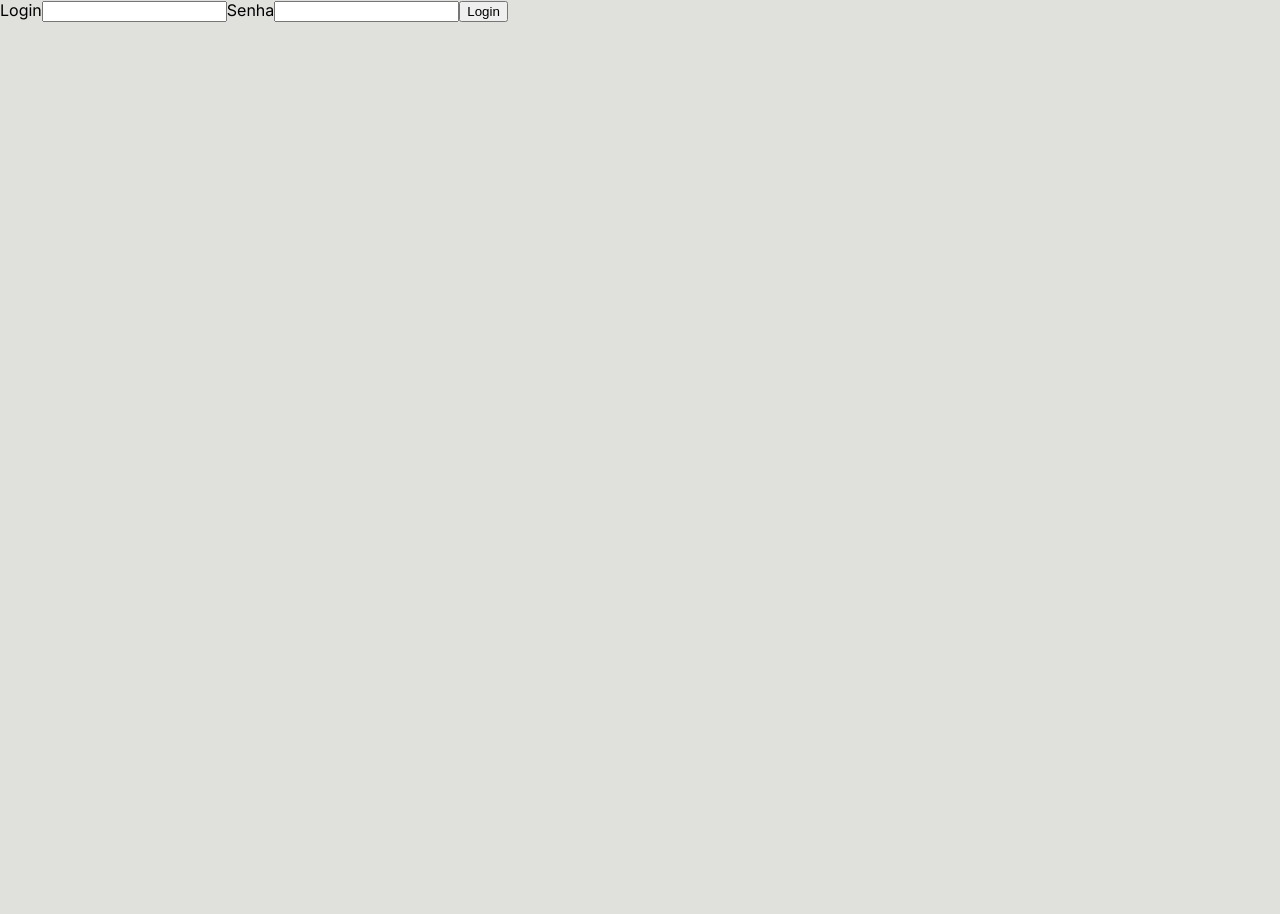
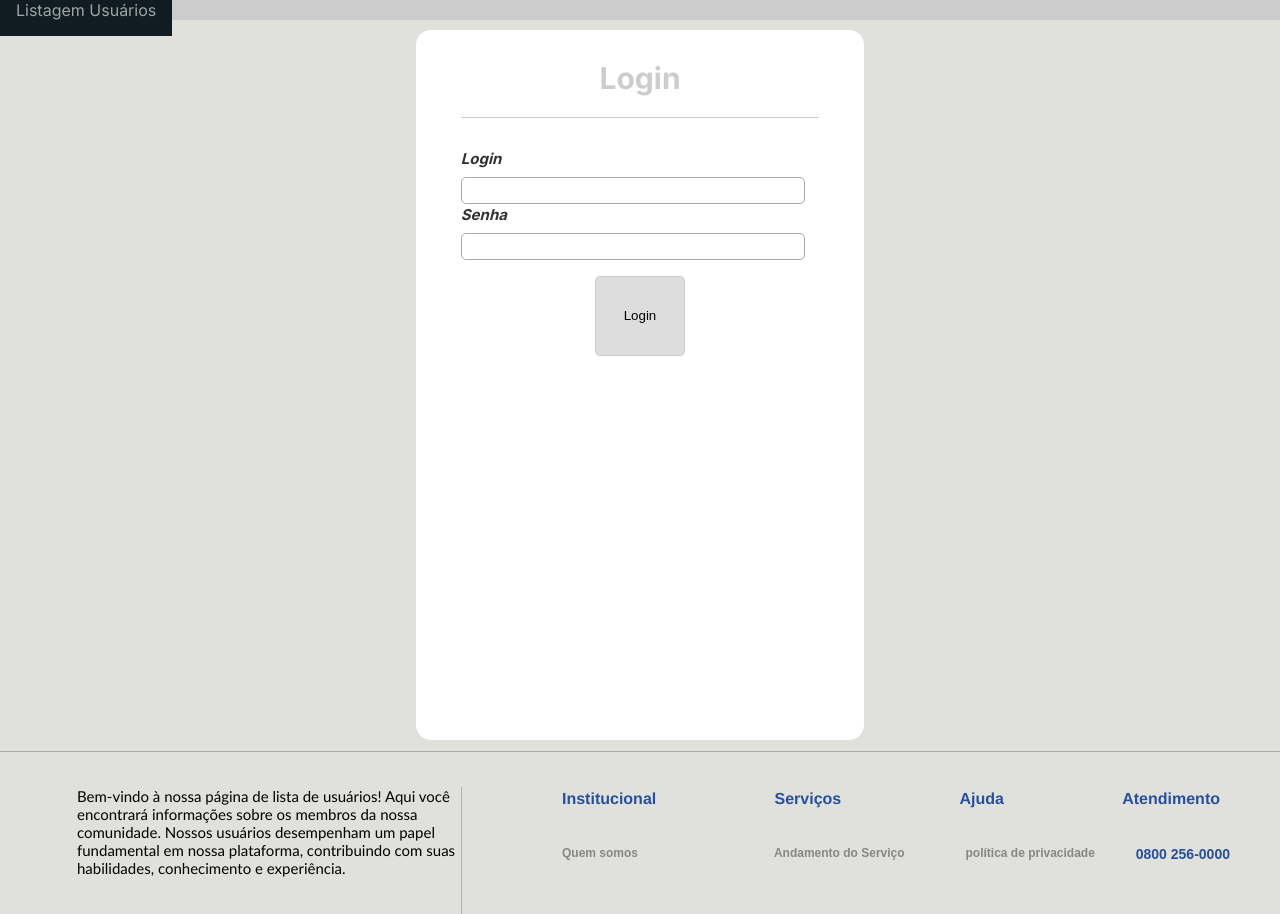
Before and after one commit to AdrianoSilva22/drivers-finance-client, a Next.js app: page /login in a window 1280 px wide. Shown: the top 914 px of the page. Before the commit the page ends 800 px from the top, so only its background shows below. Built offline with nearby package versions, Linux system fonts and the light colour scheme.

Commit message:
CSS do front-end em desenvolvimento

```diff
--- a/src/app/globals.css
+++ b/src/app/globals.css
@@ -1,7 +1,181 @@
-body{
+body {
     margin: 0;
     padding: 0;
+    width: 100%;
     box-sizing: border-box;
+    font-family: sans-serif;
 
     background-color: #E0E1DD;
+    bottom: 0;
 }
+
+
+
+.foooter {
+    width: 100%;
+    height: 6%;
+    background-color:#E0E1DD;
+    position: fixed;
+    display: flex;
+    flex-direction: column;
+    align-items: end;
+    bottom: 0;
+    position: absolute;
+    border-top: 0.1px solid darkgrey;
+}
+
+
+
+.PRINCIPAL {
+    display: flex;
+    margin-bottom: 0;
+    padding-bottom: 0;
+    height: 100%;
+    background-color: #E0E1DD;
+    width: 100%;
+}
+
+.divisao2cima {
+    font-size: medium;
+    font-weight: bolder;
+    padding-left: 40px;
+    padding-top: 30px;
+    padding-right: 50px;
+
+
+}
+
+.itensDivisao2cima {
+    display: flex;
+    justify-content: space-between;
+    width: 100%;
+}
+
+.division1 {
+    width: 30vw;
+    height: 20vh;
+    padding: 0px;
+    margin-top: 35px;
+    margin-left: 20px;
+
+    font-size: 15px;
+    font-family: "Gill Sans", "Gill Sans MT", Calibri, "Trebuchet MS", sans-serif;
+    border-right: 1px solid rgba(177, 177, 177, 255);
+    color: black;
+    background-color: #E0E1DD;
+}
+
+.division1 b {
+    color: black;
+}
+
+.sub1 {
+    width: 60vw;
+    height: 20vh;
+    margin-left: 50px;
+    background-color: #E0E1DD;
+
+}
+
+.itensDivisao2cima a {
+    text-decoration: none;
+    color: #26509c;
+    font-family: "Franklin Gothic Medium", "Arial Narrow", Arial, sans-serif;
+    margin-left: 10px;
+    font-size: 16px;
+
+
+}
+
+.divisao2baixo {
+    font-weight: bolder;
+    padding-left: 40px;
+    padding-top: 30px;
+    padding-right: 50px;
+
+
+}
+
+.itensDivisao2baixo {
+    display: flex;
+    justify-content: space-between;
+
+}
+
+.itensDivisao2baixo a {
+    text-decoration: none;
+    color: rgba(134, 134, 134, 255);
+    font-family: Arial, Helvetica, sans-serif;
+    margin-left: 0px;
+    font-size: 12px;
+    margin-left: 25px;
+    background-color: #E0E1DD;
+
+}
+
+#quemSomos {
+    margin-left: 10px;
+}
+
+#andamento {
+    margin-left: 115px;
+}
+
+#politica {
+    margin-left: 40px;
+}
+
+#numero {
+    font-size: medium;
+    color: #26509c;
+    margin-left: 20px;
+    font-size: 14px;
+}
+
+#atendimento {
+    margin-right: 10px;
+}
+
+
+
+.sub2 {
+    background-color: rgba(230, 230, 230, 255);
+    margin-top: 0;
+    padding-top: 0;
+}
+
+
+
+summary{
+    all: unset;
+    padding: 16px;
+    color: rgb(255 255 255 / .6);
+    background: rgb(16 28 34);
+    width: 100%;
+    cursor: pointer;
+
+}
+
+details{
+    background-color: #ccc;
+    color: white;
+    width: 100%;
+}
+
+ul{
+    padding-bottom: 16px;
+    font-size: 0.8rem;
+    display: flex;
+    flex-direction: column;
+
+}
+
+a , a + a{
+    margin-top: 0.5rem;
+    text-decoration: none;
+    color: black;
+}
+
+a:hover{
+color: rgba(0, 0, 0, 0.658);
+}
--- a/src/app/layout.tsx
+++ b/src/app/layout.tsx
@@ -17,7 +17,36 @@ export default function RootLayout({
 }) {
   return (
     <html lang="en">
-      <body className={inter.className}>{children}</body>
+      <body className={inter.className}>{children}
+        <footer className="foooter">
+          <div className='p'>
+          <div className="PRINCIPAL">
+            <div className="division1">
+              Bem-vindo à nossa página de lista de usuários! Aqui você encontrará informações sobre os membros da nossa comunidade. Nossos usuários desempenham um papel fundamental em nossa plataforma, contribuindo com suas habilidades, conhecimento e experiência. </div>
+
+            <div className="sub1">
+              <div className="divisao2cima">
+                <div className="itensDivisao2cima">
+                  <a href="">Institucional</a>
+                  <a href="">Serviços</a>
+                  <a href="">Ajuda</a>
+                  <a href="" id="atendimento">Atendimento</a>
+                </div>
+              </div>
+
+              <div className="divisao2baixo">
+                <div className="itensDivisao2baixo">
+                  <a href="" id="quemSomos">Quem somos</a>
+                  <a href="" id="andamento">Andamento do Serviço</a>
+                  <a href="" id="politica">política de privacidade</a>
+                  <a href="" id="numero">0800 256-0000</a>
+                </div>
+              </div>
+            </div>
+          </div>
+          </div>
+        </footer>
+      </body>
     </html>
   )
 }
--- a/src/app/login/page.tsx
+++ b/src/app/login/page.tsx
@@ -2,7 +2,9 @@
 import { mensagemErro, mensagemSucesso } from "@/models/toastr"
 import { Usuario, valorInicialUsuario } from "@/models/usuario"
 import { loginService } from "@/service/loginService"
+import '@/styles/login.css'
 import { useState } from "react"
+
 const { login } = loginService()
 export default function Login() {
 
@@ -18,13 +20,37 @@ export default function Login() {
         }
     }
     return (
-        <div>
-            <label>Login</label>
-            <input type="text" name="Login" id="Login" onChange={(e) => setUsuario({...usuario, login: e.target.value })} />
-            <label>Senha</label>
-            <input type="password" name="senha" id="senha" onChange={(e)=>{setUsuario({...usuario,senha:e.target.value})}}/>
-            <button type="button" onClick={logar}>Login</button>
 
+        <div className="central">
+            <details>
+                <summary>Listagem Usuários</summary>
+                <ul>
+                    <a href="http://localhost:3000/cadastro">Cadastrar</a>
+                    <a href="">Listar Usuários</a>
+                </ul>
+            </details>
+            <div className="Principal">
+
+                <div className="secundaria">
+                    <div className="detalhes">
+                        <h1>Login</h1>
+                        <div className="linha-horizontal"></div>
+                    </div>
+                    <div className="terciaria">
+                        <label>Login</label>
+                        <input type="text" name="Login" id="Login" onChange={(e) => setUsuario({ ...usuario, login: e.target.value })} />
+
+                        <label>Senha</label>
+                        <input type="password" name="senha" id="senha" onChange={(e) => { setUsuario({ ...usuario, senha: e.target.value }) }} />
+
+
+                        <div className="div-Buttao">
+                            <button type="button" onClick={logar}>Login</button>
+                        </div>
+                    </div>
+                </div>
+
+            </div>
         </div>
     )
 }
--- a/src/styles/cadastro.css
+++ b/src/styles/cadastro.css
@@ -1,12 +1,21 @@
 body {
     width: 100%;
     height: 100vh;
-    border: 1px solid black;
 
     display: flex;
     align-items: center;
     justify-content: center;
 
+}
+
+.central {
+    width: 100%;
+    height: 100vh;
+
+    display: flex;
+    align-items: center;
+    justify-content: center;
+    flex-direction: column;
 }
 
 .Principal {
@@ -17,6 +26,8 @@ body {
 
     width: 50%;
     height: 100%;
+    margin-top: 10px;
+    margin-bottom: 60px;
 }
 
 h1 {
@@ -27,12 +38,10 @@ h1 {
 
     font-size: 30px;
 
-
-
     color: #ccccccfb;
 }
 
-.detalhes{
+.detalhes {
 
     width: 100%;
     display: flex;
@@ -58,28 +67,28 @@ h1 {
     background-color: white;
     border-radius: 15px;
     width: 70%;
-    height: 90%;
+    height: 100%;
 }
 
-.terciaria{
+.terciaria {
 
     width: 80%;
-    height: 70%;
+    height: 65%;
 
     display: flex;
     justify-content: space-between;
     flex-direction: column;
-
-    gap: 3%;
+    gap: 1px;
 }
 
 input {
-    width: 100%;
+    width: 90%;
     height: 1%;
     padding: 10px;
 
     border-radius: 5px;
     font-size: 16px;
+    border: 1px solid darkgrey;
     outline: none;
 }
 
@@ -97,11 +106,17 @@ label {
     color: #333;
 }
 
-select{
-    width: 50%;
+select {
+    width: 30%;
     padding: 10px;
+
+    border-radius: 5px;
+    border: 1px solid #ccc;
+    outline: none;
+    background-color: #3333332a;
 }
-.div-Buttao{
+
+.div-Buttao {
     width: 100%;
     height: 100%;
 
@@ -109,7 +124,12 @@ select{
     display: flex;
     justify-content: center;
 }
-button{
+
+button {
     padding: 10px;
     width: 25%;
+    outline: none;
+    border-radius: 5px;
+    border: 1px solid #ccc;
+    background-color: #3333332a;
 }
--- a/src/styles/login.css
+++ b/src/styles/login.css
@@ -0,0 +1,137 @@
+body {
+    width: 100%;
+    height: 100vh;
+
+    display: flex;
+    align-items: center;
+    justify-content: center;
+
+}
+
+.central {
+    width: 100%;
+    height: 100vh;
+
+    display: flex;
+    align-items: center;
+    justify-content: center;
+    flex-direction: column;
+}
+
+.Principal {
+    display: flex;
+    align-items: center;
+    justify-content: center;
+
+
+    width: 50%;
+    height: 100%;
+    margin-top: 10px;
+    margin-bottom: 60px;
+}
+
+h1 {
+    display: flex;
+    justify-content: center;
+    margin-top: 30px;
+    width: 100%;
+
+    font-size: 30px;
+
+    color: #ccccccfb;
+}
+
+.detalhes {
+
+    width: 100%;
+    display: flex;
+    flex-direction: column;
+    align-items: center;
+    justify-content: space-between;
+    gap: 1px;
+}
+
+.linha-horizontal {
+    border-bottom: 1px solid #ccc;
+    width: 80%;
+
+
+    margin-bottom: 7%;
+}
+
+.secundaria {
+    display: flex;
+    flex-direction: column;
+    align-items: center;
+
+    background-color: white;
+    border-radius: 15px;
+    width: 70%;
+    height: 100%;
+}
+
+.terciaria {
+
+    width: 80%;
+    height: 65%;
+
+    display: flex;
+    justify-content: space-between;
+    flex-direction: column;
+    gap: 1px;
+}
+
+input {
+    width: 90%;
+    height: 1%;
+    padding: 10px;
+
+    border-radius: 5px;
+    font-size: 16px;
+    border: 1px solid darkgrey;
+    outline: none;
+}
+
+label {
+    margin-bottom: 8px;
+
+
+
+    display: flex;
+    align-items: start;
+
+    font-style: italic;
+    font-weight: bold;
+    font-size: 15px;
+    color: #333;
+}
+
+select {
+    width: 30%;
+    padding: 10px;
+
+    border-radius: 5px;
+    border: 1px solid #ccc;
+    outline: none;
+    background-color: #3333332a;
+}
+
+.div-Buttao {
+    width: 100%;
+    height: 100%;
+
+
+    display: flex;
+    justify-content: center;
+}
+
+button {
+    padding: 10px;
+    width: 25%;
+    height: 23%;
+    outline: none;
+    border-radius: 5px;
+    border: 1px solid #ccc;
+    background-color: #3333332a;
+    margin-top: 15px;
+}
```
Also changed, not shown: src/app/cadastro/page.tsx (+13 -1 lines).
